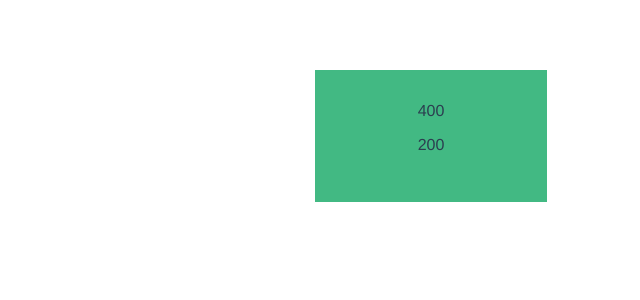
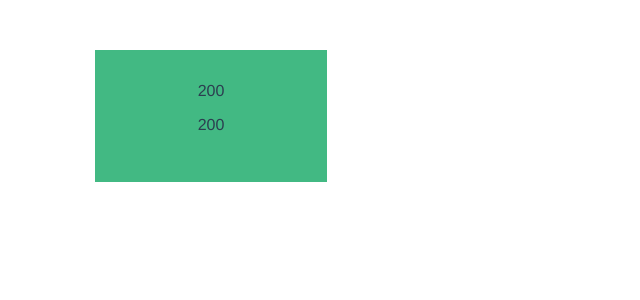
Before and after one commit to vbackeberg/lookattime, a Vue app: page / in a window 1280 px wide. Shown: the top 300 px of the page, without its empty margins (105-745 px from the left). Built offline with nearby package versions, Linux system fonts and the light colour scheme.

Commit message:
add todo

```diff
--- a/src/components/Box.vue
+++ b/src/components/Box.vue
@@ -20,11 +20,14 @@ export default Vue.extend({
   },
   data() {
     return {
-      position: Number(this.initialPosition) + Number(this.width) / 2
+      position: Number(this.initialPosition) - Number(this.width) / 2
     };
   },
   watch: {
     mousePosition() {
+      // TODO: distance should never cross 0 and overshoot.
+      // On zooming in it should only approach 0.
+
       const distance =
         (this.position - this.mousePosition) * store.state.zoomFactor;
 
@@ -48,7 +51,6 @@ export default Vue.extend({
 <style scoped lang="scss">
 .box {
   height: 100px;
-  margin: 20px;
   padding: 16px;
   position: absolute;
   top: 50px;
```
